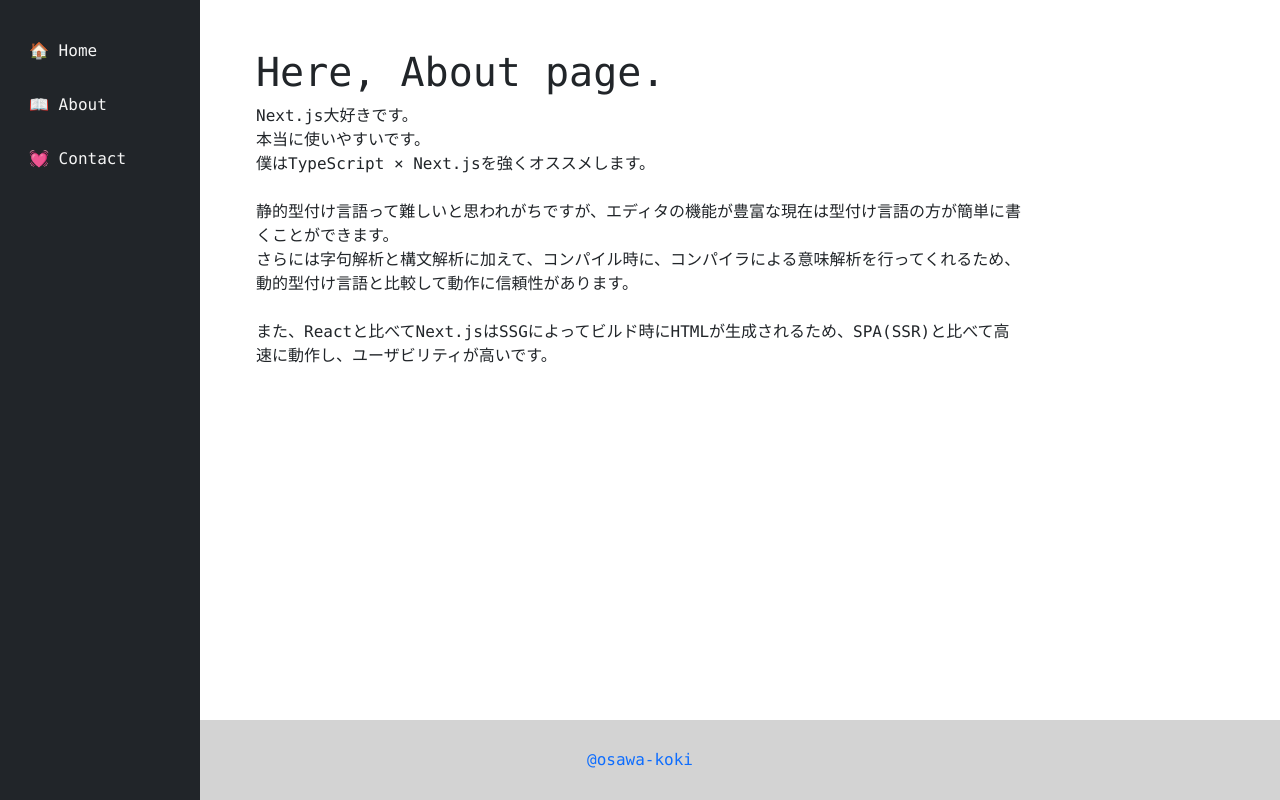
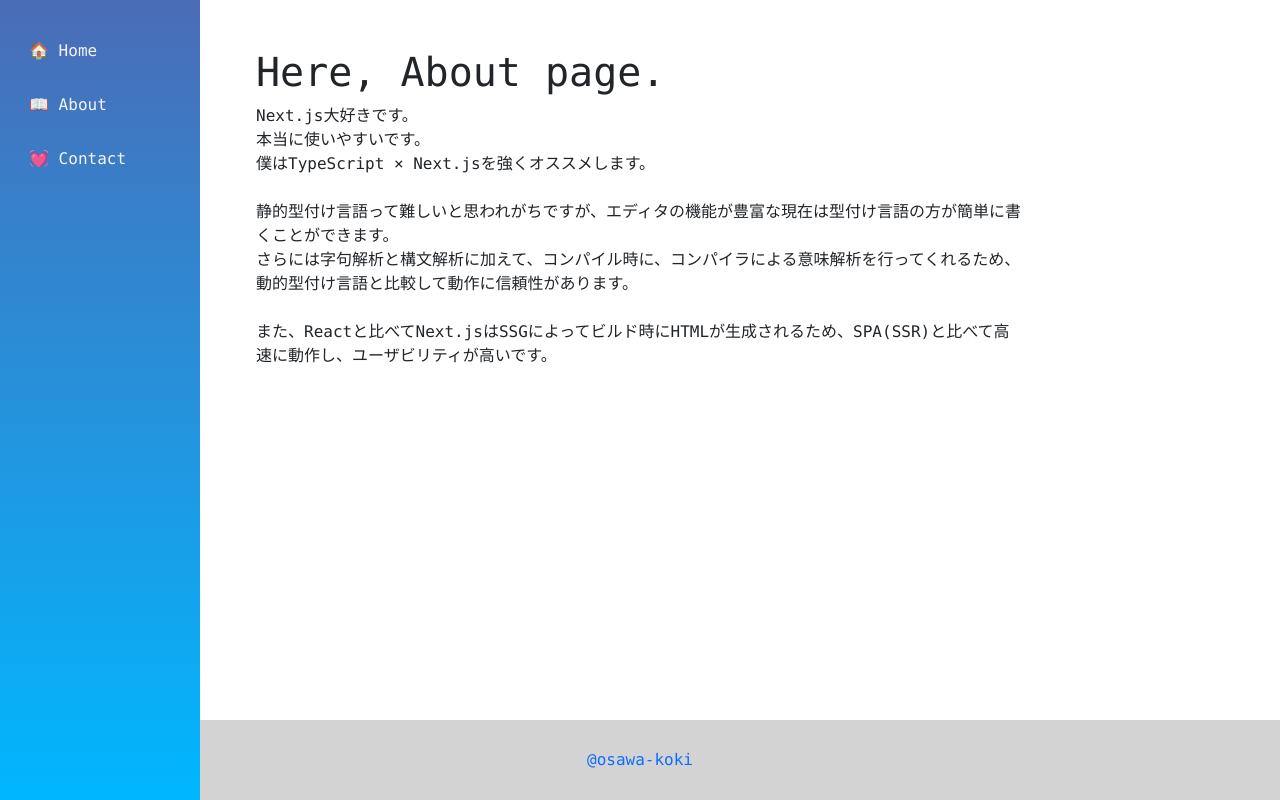
Before and after one commit to osawa-koki/rc4-encrypt-decrypt_er, a Next.js app: page /about in a window 1280 px wide. Built offline with nearby package versions, Linux system fonts and the light colour scheme.

Commit message:
メニューの背景色変えた。

```diff
--- a/components/Menu.tsx
+++ b/components/Menu.tsx
@@ -25,7 +25,7 @@
       {
         pages.map((page, index: number) => {
           return (
-            <Link key={index} href={page.path} className={`btn ${current_page === `${setting.basePath}${page.path}` ? 'btn-primary' : ''}`} onClick={PageChanged}>
+            <Link key={index} href={page.path} className={`btn ${current_page === `${setting.basePath}${page.path}` ? 'btn-info' : ''}`} onClick={PageChanged}>
               {page.emoji}&nbsp;{page.name}
             </Link>
           )
--- a/styles/menu.scss
+++ b/styles/menu.scss
@@ -5,7 +5,7 @@
   top: 0;
   left: 0;
   margin: 0;
-  background-color: RGBA(33, 37, 41, var(--bs-bg-opacity, 1));
+  background-image: linear-gradient(180deg, #4b6cb7, #00b7ff);
   z-index: 99;
   @include media-breakpoint-down(md) {
     margin: 0;
```
